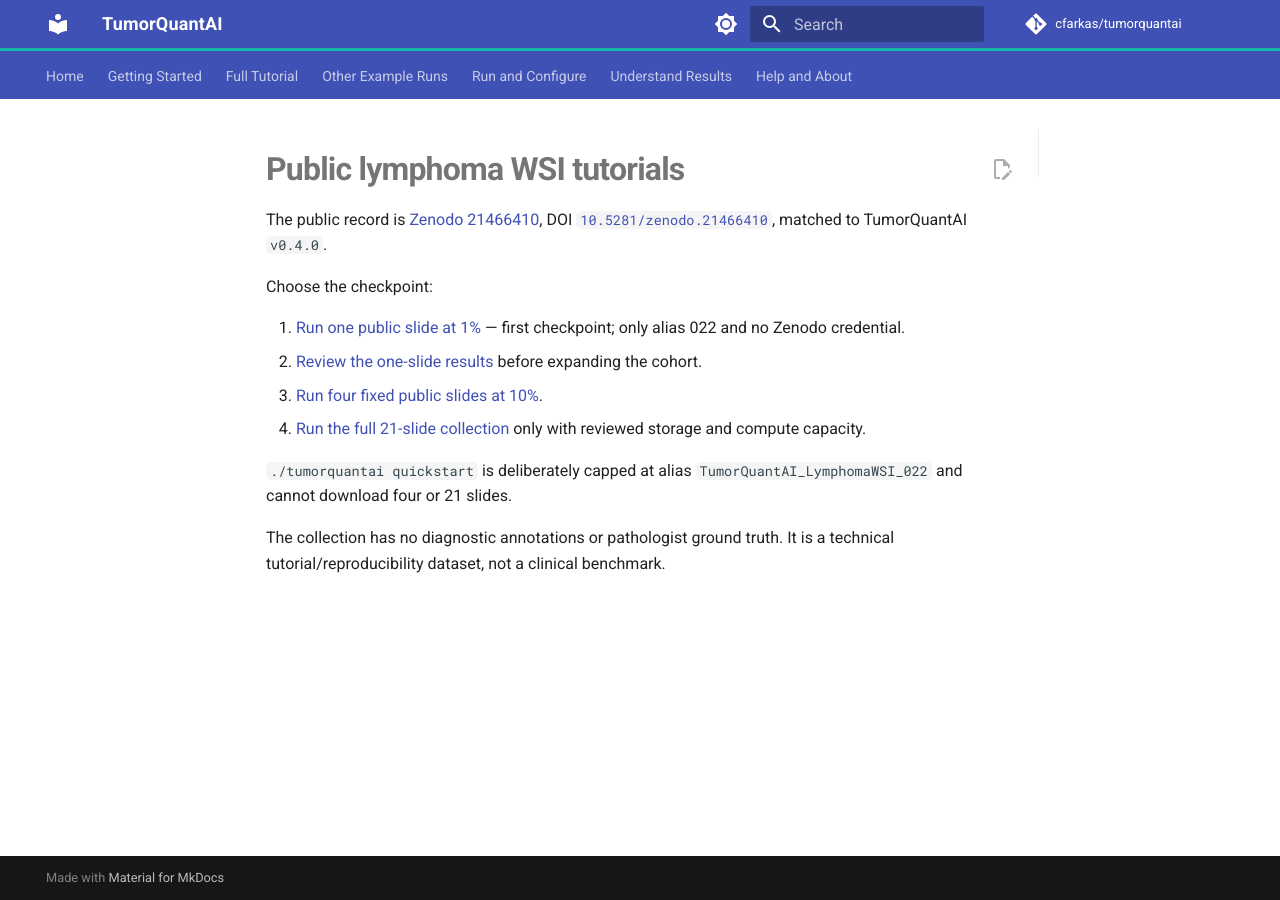
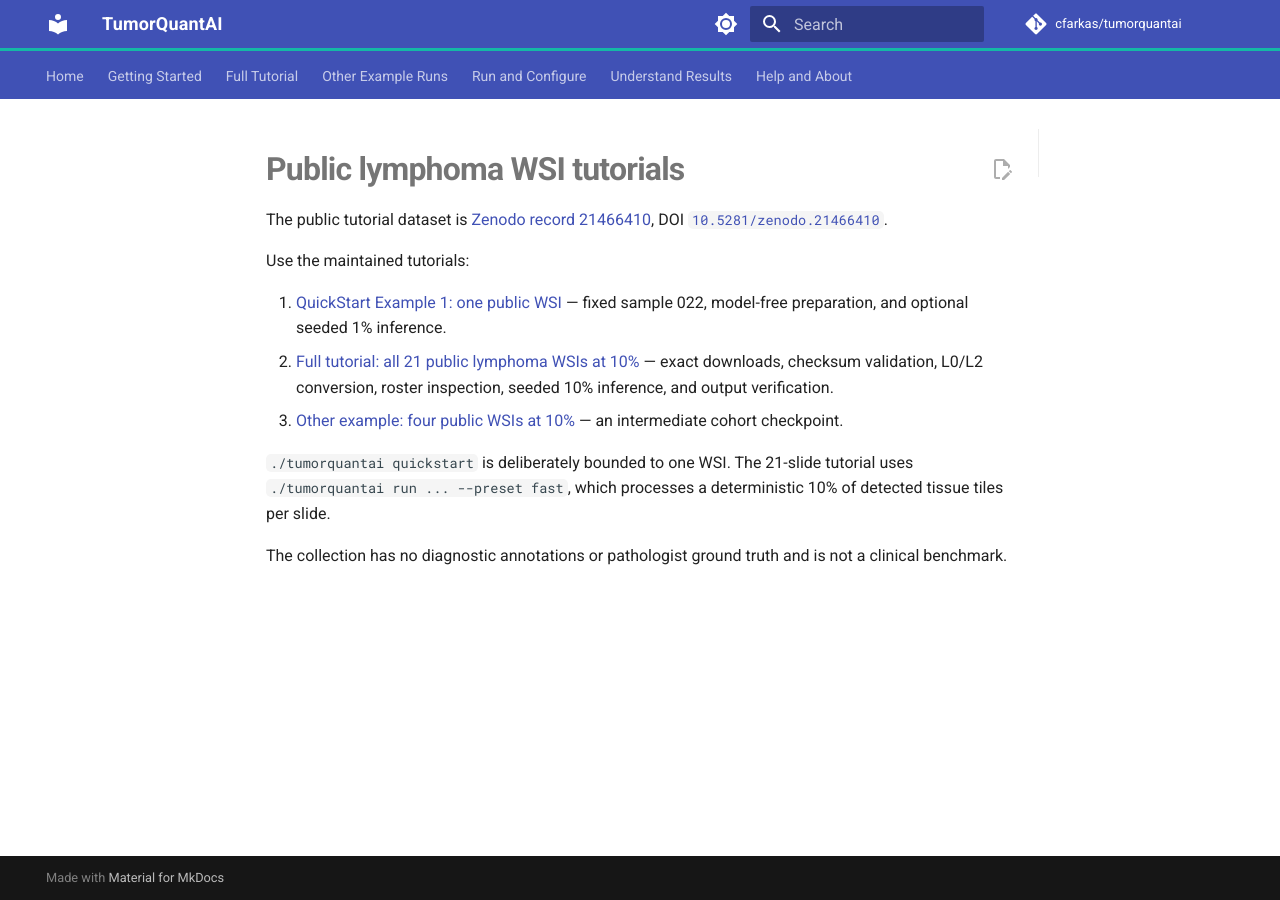
Before and after one commit to cfarkas/tumorquantai, an MkDocs documentation site: the page built from docs/TUTORIAL_LYMPHOMA_ZENODO.md, in a window 1280 px wide. Built offline with MkDocs 1.6.1 and Material for MkDocs 9.7.7, drawn with Linux system fonts in a browser that asks for light colours; comment, search, counter and statistics services are not loaded.

Commit message:
Docs: point legacy lymphoma tutorial index to new workflow

```diff
--- a/docs/TUTORIAL_LYMPHOMA_ZENODO.md
+++ b/docs/TUTORIAL_LYMPHOMA_ZENODO.md
@@ -1,22 +1,13 @@
 # Public lymphoma WSI tutorials
 
-The public record is [Zenodo
-21466410](https://zenodo.org/records/21466410), DOI
-[`10.5281/zenodo.21466410`](https://doi.org/10.5281/zenodo.21466410), matched
-to TumorQuantAI `v0.4.0`.
+The public tutorial dataset is [Zenodo record 21466410](https://zenodo.org/records/21466410), DOI [`10.5281/zenodo.21466410`](https://doi.org/10.5281/zenodo.21466410).
 
-Choose the checkpoint:
+Use the maintained tutorials:
 
-1. [Run one public slide at 1%](start-here/public-slide.md) — first checkpoint;
-   only alias 022 and no Zenodo credential.
-2. [Review the one-slide results](tutorials/one-public-slide.md) before
-   expanding the cohort.
-3. [Run four fixed public slides at 10%](tutorials/four-public-slides.md).
-4. [Run the full 21-slide collection](tutorials/full-collection.md) only with
-   reviewed storage and compute capacity.
+1. [QuickStart Example 1: one public WSI](quick_start.md) — fixed sample 022, model-free preparation, and optional seeded 1% inference.
+2. [Full tutorial: all 21 public lymphoma WSIs at 10%](full_tutorial.md) — exact downloads, checksum validation, L0/L2 conversion, roster inspection, seeded 10% inference, and output verification.
+3. [Other example: four public WSIs at 10%](tutorials/four-public-slides.md) — an intermediate cohort checkpoint.
 
-`./tumorquantai quickstart` is deliberately capped at alias
-`TumorQuantAI_LymphomaWSI_022` and cannot download four or 21 slides.
+`./tumorquantai quickstart` is deliberately bounded to one WSI. The 21-slide tutorial uses `./tumorquantai run ... --preset fast`, which processes a deterministic 10% of detected tissue tiles per slide.
 
-The collection has no diagnostic annotations or pathologist ground truth. It
-is a technical tutorial/reproducibility dataset, not a clinical benchmark.
+The collection has no diagnostic annotations or pathologist ground truth and is not a clinical benchmark.
```
